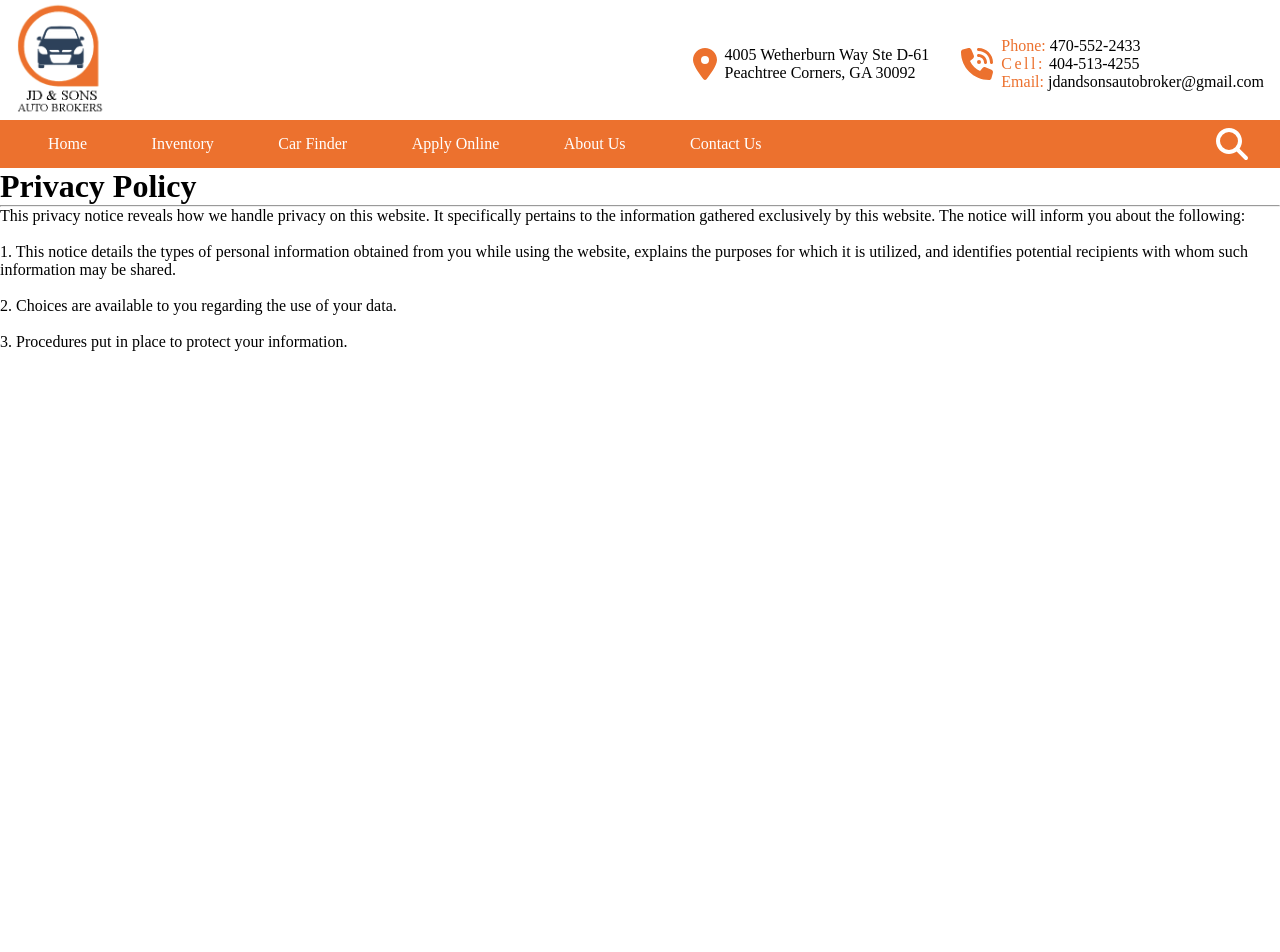
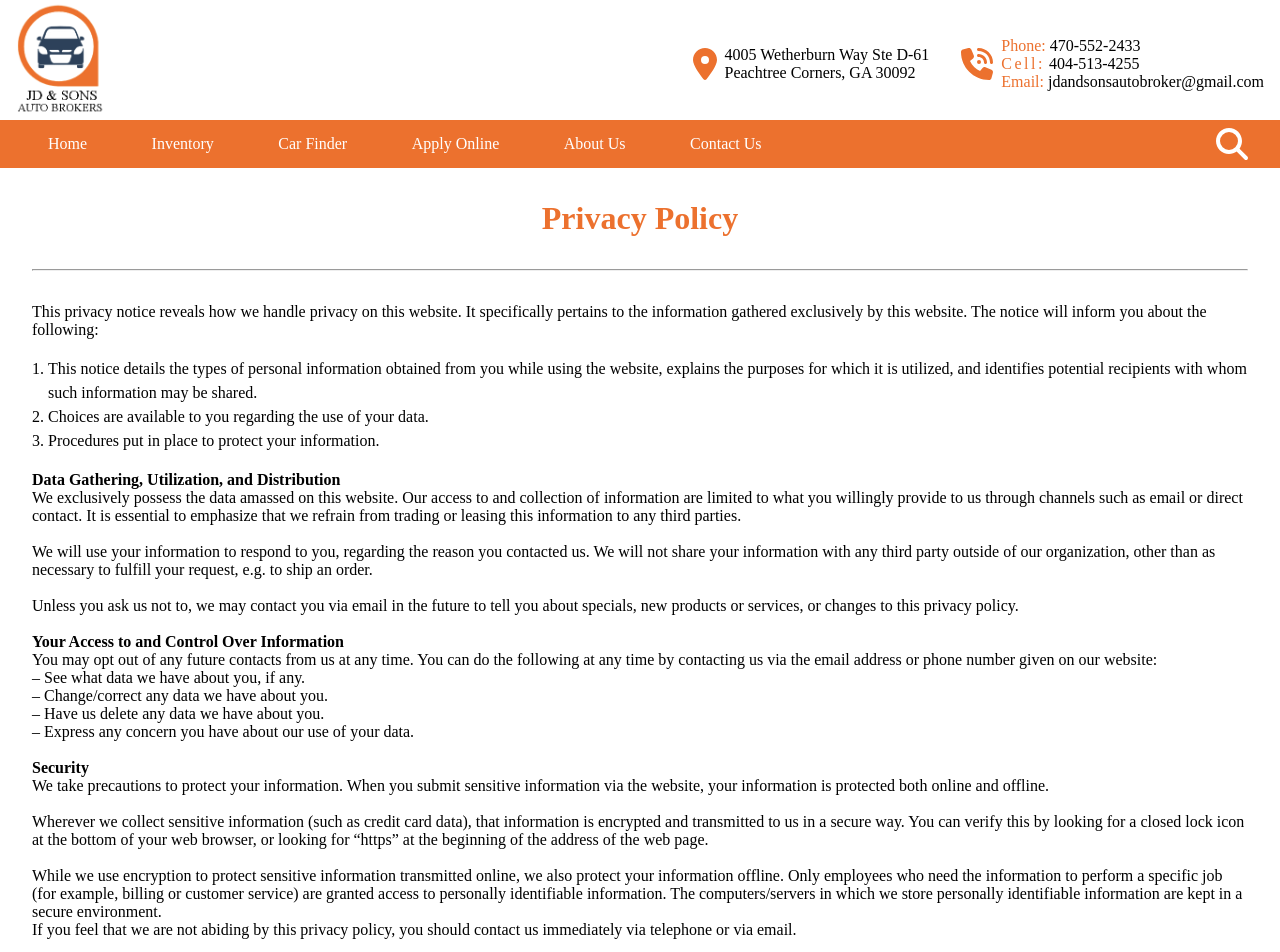
Before and after one commit to bonnerjallah/jdandsonsauto, a React (Vite) app in the folder Webapp/Frontend/: page /PrivacyPolicy in a window 1280 px wide. Shown: the top 952 px of the page. Before the commit the page ends 800 px from the top, so only its background shows below. Built offline with nearby package versions, Linux system fonts and the light colour scheme; no server answers.

Commit message:
Added privacy policy page and style

```diff
--- a/Webapp/Frontend/src/components/Footer.jsx
+++ b/Webapp/Frontend/src/components/Footer.jsx
@@ -38,7 +38,7 @@ const Footer = () => {
                 </div>
                 <div className={homestyle.contactUs}>
                     <h3>CONTACT US</h3>
-                    <div>
+                    <div className={homestyle.phoneNumberWrapper}>
                         <span><FontAwesomeIcon icon={faPhone} /></span>
                         <p>470-552-2433</p>
                     </div>
--- a/Webapp/Frontend/src/components/Pagination.jsx
+++ b/Webapp/Frontend/src/components/Pagination.jsx
@@ -2,7 +2,7 @@ import { useState } from 'react'
 import { NavLink } from 'react-router-dom'
 
 import AvailabilityModal from '../components/AvailabilityModal'
-import ScrollToTopOnMont from '../components/ScrollToTopOnMont'
+import ScrollToTopOnMount from '../components/ScrollToTopOnMont'
 
 
 
@@ -58,7 +58,7 @@ const Pagination = ({carDiscription, keyWordFilteredData}) => {
 
     return (
         <div>
-            <ScrollToTopOnMont />
+            <ScrollToTopOnMount />
 
             <div className={inventorystyle.paginationListWrapper}>
                 <div>
--- a/Webapp/Frontend/src/pages/AboutUs.jsx
+++ b/Webapp/Frontend/src/pages/AboutUs.jsx
@@ -3,7 +3,7 @@ import aboutusstyle from '../styles/aboutusstyle.module.css'
 
 import Footer from "../components/Footer"
 import MapComponent from "../components/Map"
-import ScrollToTopOnMont from '../components/ScrollToTopOnMont'
+import ScrollToTopOnMount from '../components/ScrollToTopOnMont'
 
 
 
@@ -12,7 +12,7 @@ import ScrollToTopOnMont from '../components/ScrollToTopOnMont'
 const AboutUs = () => {
     return (
         <div className={aboutusstyle.mainContainer}>
-            <ScrollToTopOnMont />
+            <ScrollToTopOnMount />
             <div className={aboutusstyle.header}>
 
             </div>
--- a/Webapp/Frontend/src/pages/ContactUs.jsx
+++ b/Webapp/Frontend/src/pages/ContactUs.jsx
@@ -9,7 +9,7 @@ import Footer from "../components/Footer"
 import applyonline from "../styles/applyonlinestyle.module.css"
 
 import contactusstyle from '../styles/contactusstyle.module.css'
-import ScrollToTopOnMont from "../components/ScrollToTopOnMont"
+import ScrollToTopOnMount from "../components/ScrollToTopOnMont"
 
 
 
@@ -68,7 +68,7 @@ const ContactUs = () => {
 
     return (
         <div>
-            <ScrollToTopOnMont />
+            <ScrollToTopOnMount />
             <div className={contactusstyle.header}>
 
             </div>
--- a/Webapp/Frontend/src/pages/Home.jsx
+++ b/Webapp/Frontend/src/pages/Home.jsx
@@ -9,7 +9,7 @@ import { FontAwesomeIcon } from "@fortawesome/react-fontawesome"
 import { faArrowCircleLeft, faArrowCircleRight, faCar, faLocationDot, faHandshakeAngle, faUserTie, faPhone } from "@fortawesome/free-solid-svg-icons"
 
 import Footer from "../components/Footer"
-import ScrollToTopOnMont from "../components/ScrollToTopOnMont"
+import ScrollToTopOnMount from "../components/ScrollToTopOnMont"
 
 import homestyle from "../styles/homestyle.module.css"
 
@@ -88,7 +88,7 @@ const Home = () => {
     return (
         <div>
 
-            <ScrollToTopOnMont />
+            <ScrollToTopOnMount />
 
             <div>
                 <ImageSlider imageUrls = {Images} />
--- a/Webapp/Frontend/src/pages/InventoryPage.jsx
+++ b/Webapp/Frontend/src/pages/InventoryPage.jsx
@@ -5,7 +5,7 @@ import { faMagnifyingGlass } from '@fortawesome/free-solid-svg-icons'
 
 import Footer from "../components/Footer"
 import Filter from '../components/Filter'
-import ScrollToTopOnMont from '../components/ScrollToTopOnMont'
+import ScrollToTopOnMount from '../components/ScrollToTopOnMont'
 import KeywordFilter from '../components/KeywordFilter'
 import Pagination from '../components/Pagination'
 
@@ -100,7 +100,7 @@ const InventoryPage = () => {
 
     return (
         <div>
-            <ScrollToTopOnMont />
+            <ScrollToTopOnMount />
 
             <div className={inventorystyle.headerContainer}>
                 <div className={inventorystyle.header}>
--- a/Webapp/Frontend/src/pages/PrivacyPolicy.jsx
+++ b/Webapp/Frontend/src/pages/PrivacyPolicy.jsx
@@ -1,27 +1,61 @@
-import React from 'react'
+import Footer from "../components/Footer"
+import ScrollToTopOnMount from "../components/ScrollToTopOnMont"
+
+import privacypolicystyle from "../styles/privacypolicystyle.module.css"
+
 
 const PrivacyPolicy = () => {
     return (
-        <div>
-            <h1>Privacy Policy</h1>
+        <div className={privacypolicystyle.maincontainer}>
 
-            <hr />
+            <ScrollToTopOnMount />
 
-            <main>
+            <h1 className={privacypolicystyle.header}>Privacy Policy</h1>
+
+            <hr style={{margin: '2rem'}}  />
+
+            <main className={privacypolicystyle.mainContainer}>
                 <p>This privacy notice reveals how we handle privacy on this website. It specifically pertains to the information gathered exclusively by this website. The notice will inform you about the following:</p>
                 <br />
 
-                <p>1. This notice details the types of personal information obtained from you while using the website, explains the purposes for which it is utilized, and identifies potential recipients with whom such information may be shared. </p>
+                <ol>
+                    <li>This notice details the types of personal information obtained from you while using the website, explains the     purposes for which it is utilized, and identifies potential recipients with whom such information may be shared.</li>
+
+                    <li>Choices are available to you regarding the use of your data.</li>
+
+                    <li>Procedures put in place to protect your information.</li>
+                </ol>
                 <br />
 
-                <p>2.  Choices are available to you regarding the use of your data.</p>
+                <p> <strong>Data Gathering, Utilization, and Distribution</strong> </p>
+                <p>
+                We exclusively possess the data amassed on this website. Our access to and collection of information are limited to what you willingly provide to us through channels such as email or direct contact. It is essential to emphasize that we refrain from trading or leasing this information to any third parties.
+                </p>
                 <br />
+                <p>We will use your information to respond to you, regarding the reason you contacted us. We will not share your information with any third party outside of our organization, other than as necessary to fulfill your request, e.g. to ship an order.
+                </p>
+                <br />
+                <p>Unless you ask us not to, we may contact you via email in the future to tell you about specials, new products or services, or changes to this privacy policy.</p>
+                <br />
+                <p><strong>Your Access to and Control Over Information</strong></p>
+                <p>You may opt out of any future contacts from us at any time. You can do the following at any time by contacting us via the email address or phone number given on our website:</p>
+                <p>– See what data we have about you, if any.</p>
+                <p>– Change/correct any data we have about you.</p>
+                <p>– Have us delete any data we have about you.</p>
+                <p>– Express any concern you have about our use of your data.</p>
+                <br />
+                <p><strong>Security</strong></p>
+                <p>We take precautions to protect your information. When you submit sensitive information via the website, your information is protected both online and offline.</p>
+                <br />
+                <p>Wherever we collect sensitive information (such as credit card data), that information is encrypted and transmitted to us in a secure way. You can verify this by looking for a closed lock icon at the bottom of your web browser, or looking for “https” at the beginning of the address of the web page.</p>
+                <br />
+                <p>While we use encryption to protect sensitive information transmitted online, we also protect your information offline. Only employees who need the information to perform a specific job (for example, billing or customer service) are granted access to personally identifiable information. The computers/servers in which we store personally identifiable information are kept in a secure environment.</p>
+                <p>If you feel that we are not abiding by this privacy policy, you should contact us immediately via telephone or via email.</p>
+            </main>
 
-                <p>3. Procedures put in place to protect your information.</p>
-                <br />
-
-
-            </main>
+            <div>
+                <Footer />
+            </div>
         </div>
     )
 }
--- a/Webapp/Frontend/src/styles/homestyle.module.css
+++ b/Webapp/Frontend/src/styles/homestyle.module.css
@@ -177,11 +177,17 @@
 .contactUs h3{
     margin-bottom: 1rem;
     color: #ec712e;
+    text-align: center;
 }
 
 .businessHoursSecondWrapper{
     display: flex;
     flex-direction: column;
+}
+
+.phoneNumberWrapper{
+    display: flex;
+    justify-content: center;
 }
 
 .howToReachUsWrapper div,
--- /dev/null
+++ b/Webapp/Frontend/src/styles/privacypolicystyle.module.css
@@ -0,0 +1,19 @@
+
+
+.header{
+    color: #ec712e;
+    text-align: center;
+    margin: 2rem;
+}
+
+
+
+.mainContainer{
+    margin-bottom: 2rem;
+    margin: 2rem;
+}
+
+.maincontainer main ol{
+    margin-left: 1rem;
+    line-height: 1.5rem;
+}
```
